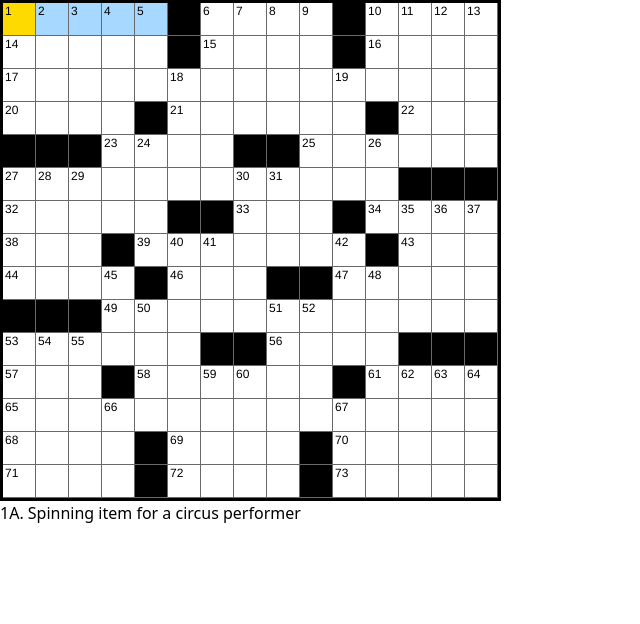
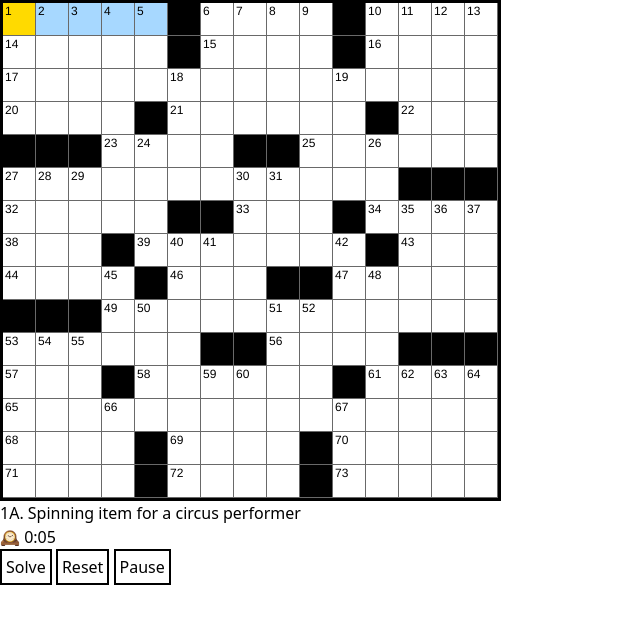
Before and after one commit to gabspeck/crossword-app, a SvelteKit app: page / in a window 1280 px wide. Shown: the top 624 px of the page, without its empty margins (0-640 px from the left). Built offline with nearby package versions, Linux system fonts and the light colour scheme.

Commit message:
Implement timer, start, pause, solve and reset

```diff
--- a/src/routes/+page.svelte
+++ b/src/routes/+page.svelte
@@ -1,6 +1,7 @@
 <script lang="ts">
 
 	import { type AnswerTile, type BlankTile, type Clue, type Direction, loadPuzzle } from '$lib';
+	import { onMount } from 'svelte';
 
 	type GridTile = (| BlankTile | AnswerTile & {
 		guess: string
@@ -23,14 +24,24 @@
 
 	let currentDirection: Direction = $state('across');
 	let currentTileIndex: number = $state(puzzle.clues[0].tiles[0]);
-	let currentRowIndex = $derived(Math.floor(currentTileIndex / puzzle.dimensions.cols));
-	let currentColIndex = $derived(currentTileIndex % puzzle.dimensions.cols);
+	let timerRef = $state(0);
+	const paused = $derived(!timerRef);
+	let secondsSpent = $state(0);
+	const currentRowIndex = $derived(Math.floor(currentTileIndex / puzzle.dimensions.cols));
+	const currentColIndex = $derived(currentTileIndex % puzzle.dimensions.cols);
 
-	let currentTile: NonBlankTile = $derived(tiles[currentTileIndex]) as NonBlankTile;
-	let currentClue: Clue = $derived(puzzle.clues[currentTile.clues[currentDirection]]);
+	const currentTile: NonBlankTile = $derived(tiles[currentTileIndex]) as NonBlankTile;
+	const currentClue: Clue = $derived(puzzle.clues[currentTile.clues[currentDirection]]);
+	const solved = $derived(!tiles.some(t => !t.isBlank && t.guess !== t.answer));
 
 	$effect(() => {
 		currentTile.element?.focus();
+	});
+
+	$effect(() => {
+		if (solved) {
+			pauseTimer();
+		}
 	});
 
 	const onTileKeyDown = (ev: KeyboardEvent, tile: NonBlankTile) => {
@@ -48,7 +59,7 @@
 			case 'BACKSPACE':
 				if (tile.guess) {
 					tile.guess = '';
-				} else if (currentColIndex > 0){
+				} else if (currentColIndex > 0) {
 					const prevTileIndex = currentDirection === 'across' ? Math.max(currentTileIndex - 1, 0) : (currentTileIndex - puzzle.dimensions.rows < 0 ? currentTileIndex : currentTileIndex - puzzle.dimensions.rows);
 					if (prevTileIndex !== currentTileIndex && !tiles[prevTileIndex].isBlank) {
 						tiles[prevTileIndex].guess = '';
@@ -75,7 +86,7 @@
 				}
 				break;
 			default:
-				if (key.length === 1) {
+				if (key.length === 1 && !paused && !solved) {
 					tile.guess = key.toUpperCase().trim();
 					if (currentTileIndex === currentClue.tiles.at(-1)) {
 						const firstEmpty = firstEmptyTileInClue(currentClue);
@@ -150,6 +161,62 @@
 
 	const firstEmptyTileInClue = (clue: Clue) =>
 		clue.tiles.find(idx => (tiles[idx] as NonBlankTile).guess === '');
+
+	const solvePuzzle = () => {
+		tiles.forEach((tile) => {
+			if (!tile.isBlank) {
+				tile.guess = tile.answer;
+			}
+		});
+	};
+
+	const resetPuzzle = () => {
+		tiles.forEach((tile) => {
+			if (!tile.isBlank) {
+				tile.guess = '';
+			}
+			currentTileIndex = puzzle.clues[0].tiles[0];
+			secondsSpent = 0;
+			startTimer();
+		});
+	};
+
+	const startTimer = () => {
+		if (paused) {
+			timerRef = setInterval(() => {
+				secondsSpent++;
+			}, 1000);
+		}
+	};
+
+	const pauseTimer = () => {
+		if (timerRef) {
+			clearInterval(timerRef);
+			timerRef = 0;
+		}
+	};
+
+	const toggleTimer = () => {
+		if (paused) {
+			startTimer();
+		} else {
+			pauseTimer();
+		}
+	};
+
+	const formatDuration = (seconds: number) => {
+		const minutes = Math.floor(seconds / 60);
+		const hours = Math.floor(minutes / 60);
+		const secondsPart = seconds % 60;
+		const minutesPart = minutes % 60;
+
+		return `${hours > 0 ? `${hours}:` : ''}${minutesPart.toString().padStart(hours > 0 ? 2 : 1, '0')}:${secondsPart.toString().padStart(2, '0')}`;
+	};
+
+	onMount(() => {
+		startTimer();
+	});
+
 </script>
 
 <main>
@@ -179,7 +246,7 @@
 					</div>
 					<div class="flex justify-center w-full h-full absolute top-1">
 						<p class="text-[22px] cursor-default select-none">
-							{tile.guess}
+							{!solved && paused ? '' : tile.guess}
 						</p>
 					</div>
 				{/if}
@@ -187,4 +254,17 @@
 		{/each}
 	</div>
 	<p>{currentClue.number}{currentDirection.at(0)?.toUpperCase()}. {currentClue.prompt}</p>
+	<p>🕰️ {formatDuration(secondsSpent)}</p>
+	<button class="border-2 border-black p-1"
+					onclick={solvePuzzle}>Solve
+	</button>
+	<button class="border-2 border-black p-1"
+					onclick={resetPuzzle}>Reset
+	</button>
+	{#if !solved}
+		<button class="border-2 border-black p-1"
+						onclick={toggleTimer}>{paused ? 'Resume' : 'Pause'}
+		</button>
+	{/if}
+
 </main>
```
